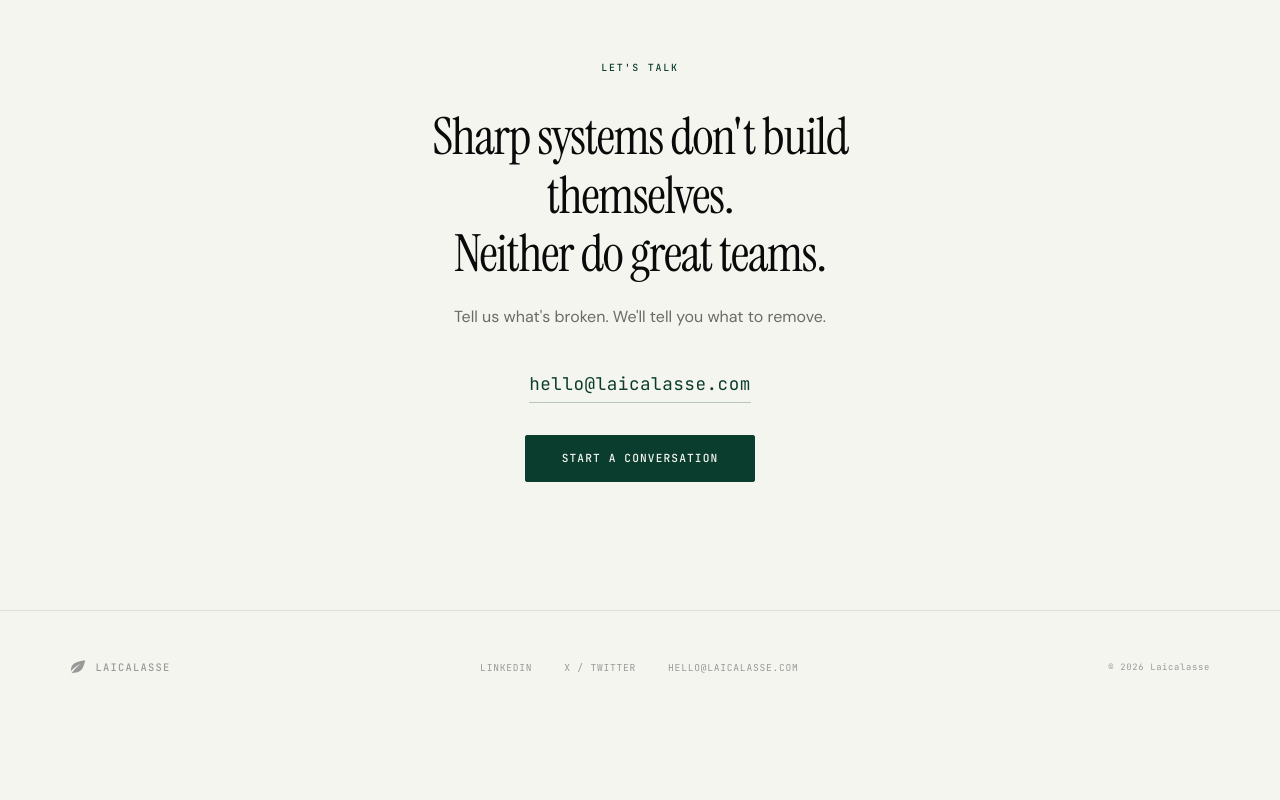
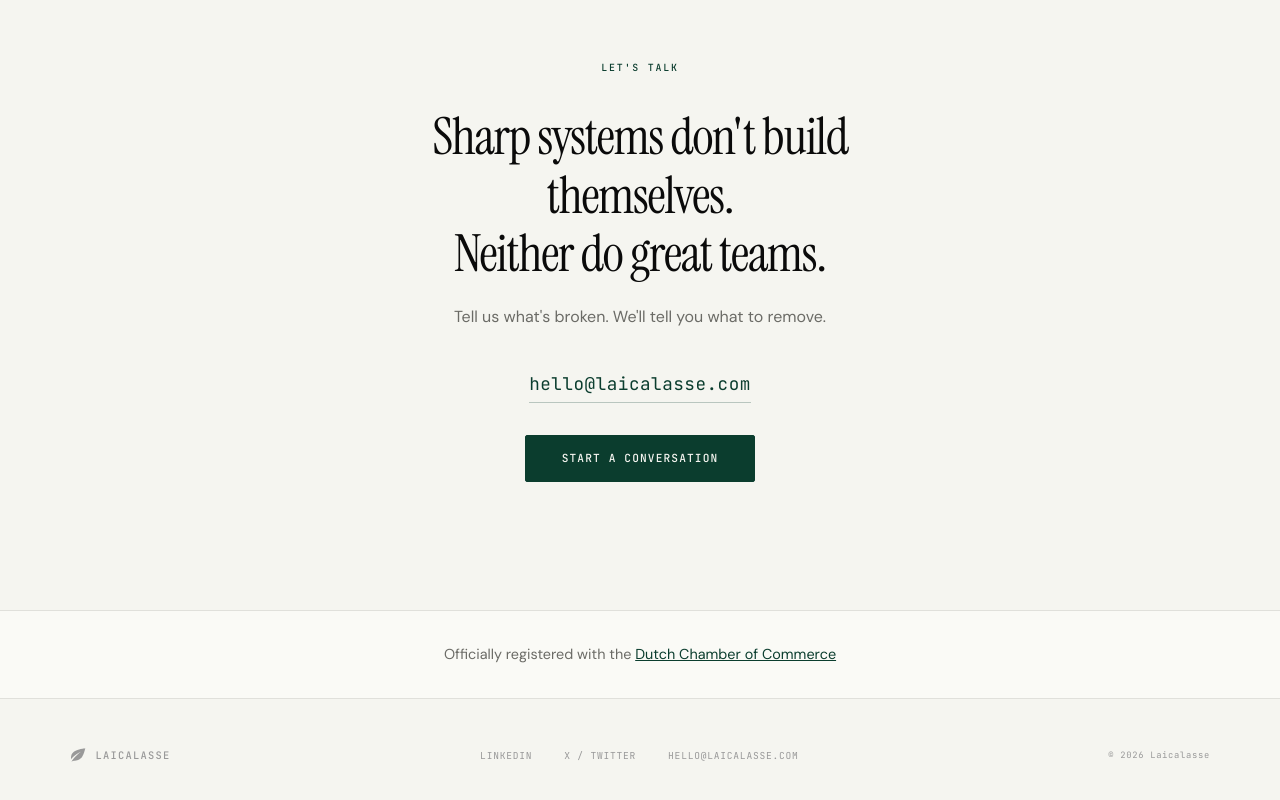
Before and after one commit to laicalasse/website, a plain HTML site: page index.html in a window 1280 px wide. Shown: the part 5118-5918 px from the top of the page. Before the commit the page ends 5842 px from the top, so only its background shows below. Drawn offline with Linux system fonts and the light colour scheme.

Commit message:
added kvk

```diff
--- a/index.html
+++ b/index.html
@@ -240,6 +240,13 @@
   </div>
 </section>
 
+<!-- ═══════ REGISTRATION ═══════ -->
+<div style="padding: 2rem clamp(1.5rem, 4vw, 4rem); text-align: center; border-top: 1px solid #E0E0DB; background: #FAFAF6;">
+  <div style="max-width: 1140px; margin: 0 auto; font-family: 'DM Sans', -apple-system, sans-serif; font-size: 0.9rem; color: #6B6B66;">
+    Officially registered with the <a href="https://www.kvk.nl/bestellen/#/91663245000057327599" target="_blank" rel="noopener" style="color: #0B3D2E; text-decoration: underline; transition: color 0.3s ease;">Dutch Chamber of Commerce</a>
+  </div>
+</div>
+
 <!-- ═══════ FOOTER ═══════ -->
 <footer>
   <div class="footer-inner">
```
